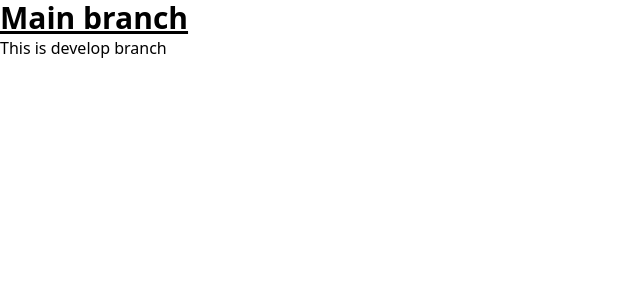
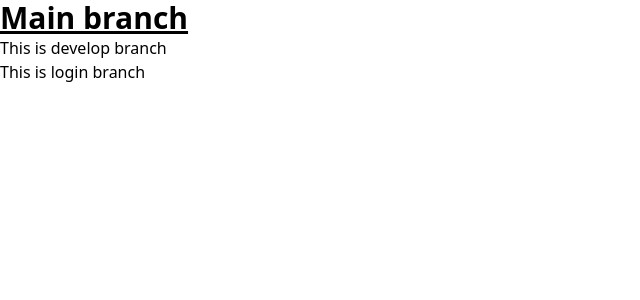
Before and after one commit to nguyenluongtrung/GIT_PRACTICE, a React (Vite) app in the folder Git_Practice/: page / in a window 1280 px wide. Shown: the top 300 px of the page, without its empty margins (0-640 px from the left). Built offline with nearby package versions, Linux system fonts and the light colour scheme.

Commit message:
Initialize login branch

```diff
--- a/Git_Practice/src/App.tsx
+++ b/Git_Practice/src/App.tsx
@@ -3,6 +3,7 @@ export default function App() {
 		<>
 			<h1 className="text-3xl font-bold underline">Main branch</h1>
 			<p>This is develop branch</p>
+			<p>This is login branch</p>
 		</>
 	);
 }
```
